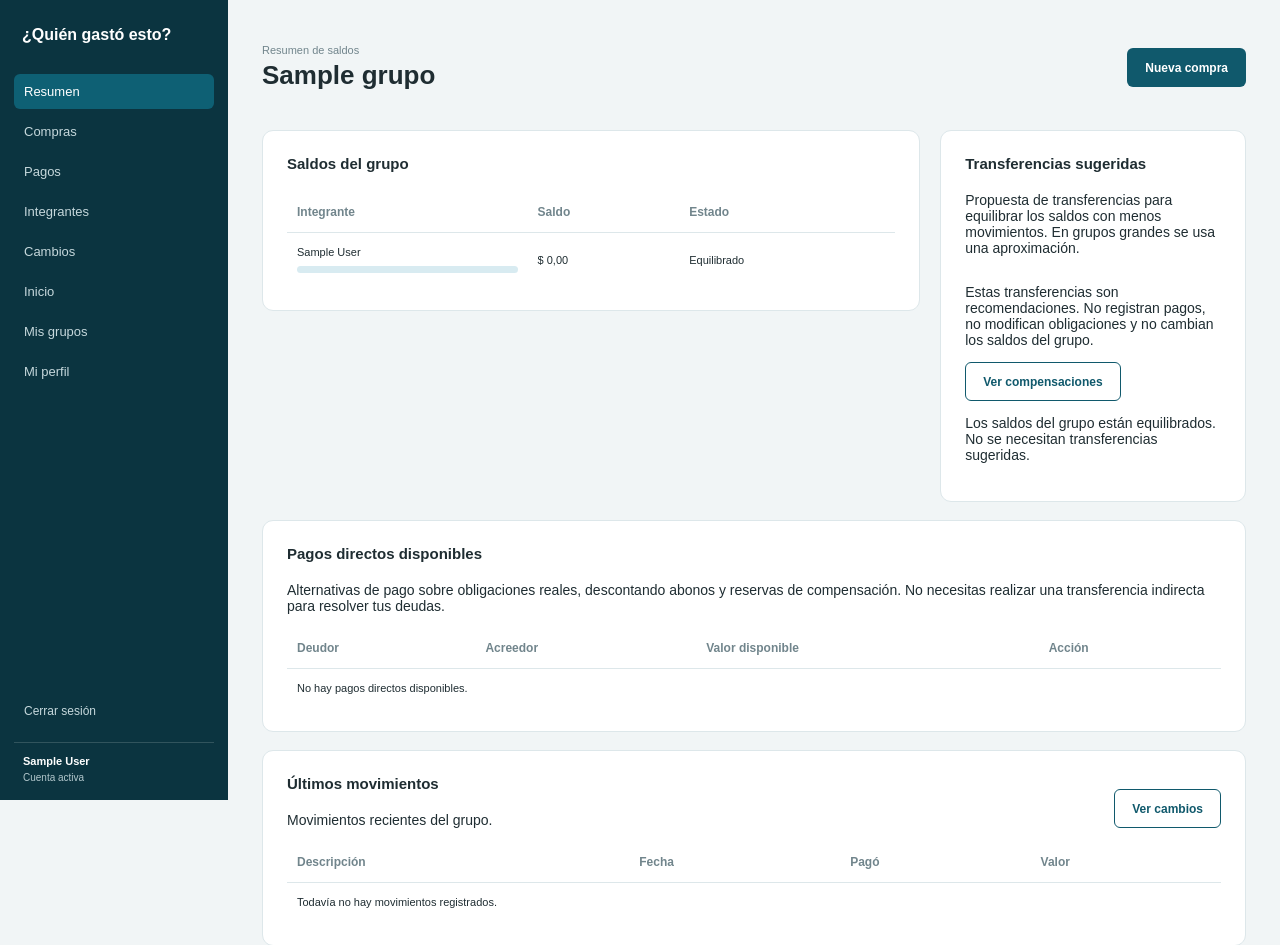
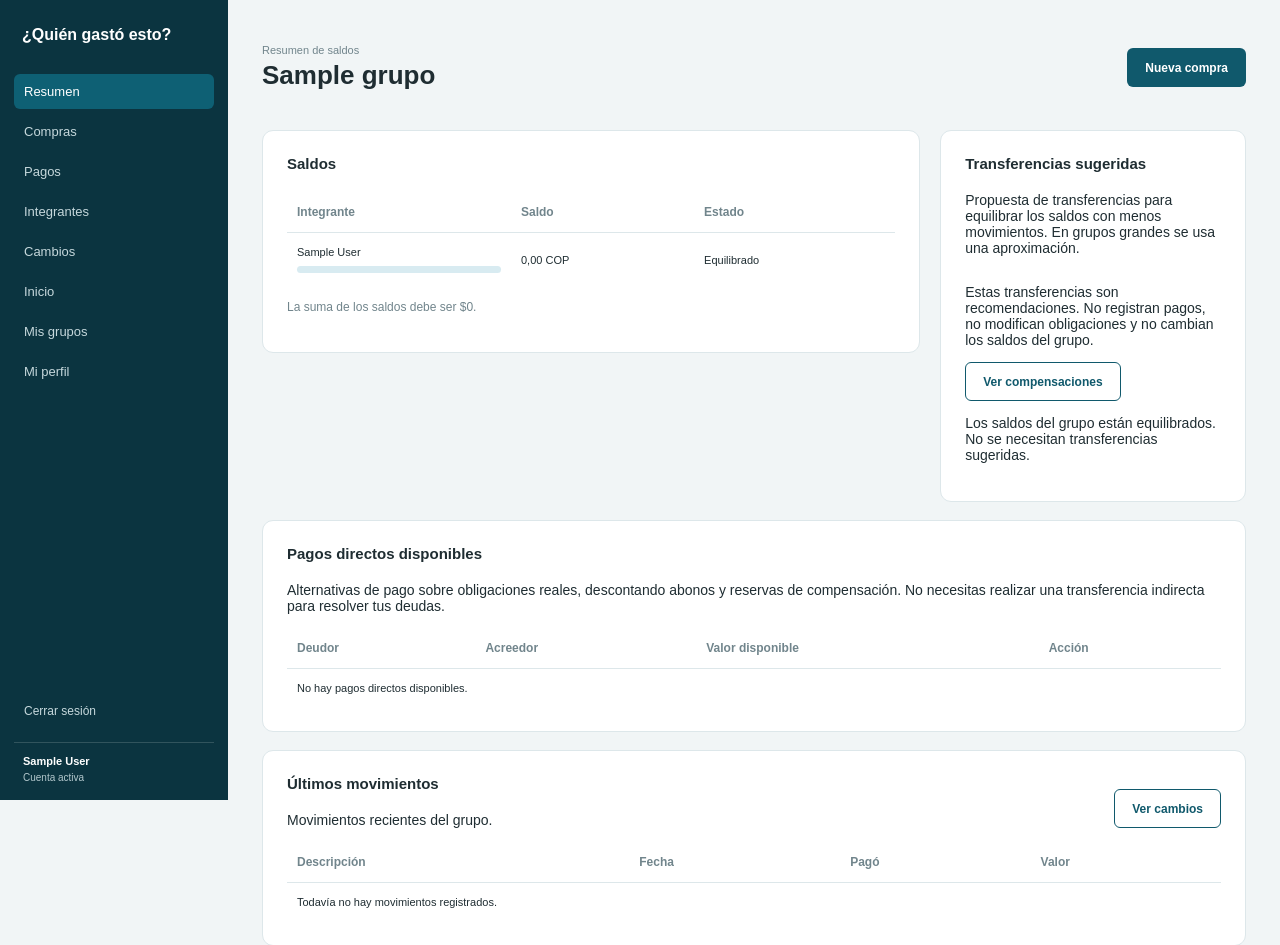
Before and after one commit to Thaliana-maria/Administracion, a Django app: page /grupos/1/dashboard/ in a window 1280 px wide. Shown: the top 945 px of the page. Run offline with Django 5.2, Linux system fonts and the light colour scheme; a user stored in the database is signed in; tables that the repository leaves empty hold one stand-in row (values such as "Sample post"); data that the repository does not hold is empty.

Commit message:
Ajustar resumen de saldos al diseño móvil y ocultar acciones archivadas

```diff
--- a/templates/expenses/grupo_dashboard.html
+++ b/templates/expenses/grupo_dashboard.html
@@ -17,13 +17,13 @@
 <section class="panel feature-panel">
     <div class="section-heading">
         <div>
-            <h2>Saldos del grupo</h2>
+            <h2>Saldos</h2>
 
         </div>
     </div>
 
     <div class="table-wrap">
-        <table class="data-table">
+        <table class="data-table tabla-saldos">
             <thead>
                 <tr>
                     <th>Integrante</th>
@@ -39,14 +39,14 @@
                         {{ usuario.get_full_name|default:usuario.email }}
                         <div class="barra-saldo"><span class="{% if saldo < 0 %}barra-negativa{% endif %}" style="width: {{ porcentaje }}%"></span></div>
                     </td>
-                    <td class="{% if saldo > 0 %}positive{% elif saldo < 0 %}negative{% endif %}">$ {{ saldo|floatformat:2 }}</td>
+                    <td class="{% if saldo > 0 %}positive{% elif saldo < 0 %}negative{% endif %}">{% if saldo > 0 %}+{% endif %}{{ saldo|floatformat:"2g" }} COP</td>
                     <td>
                         {% if saldo > 0 %}
-                            A favor
+                            <span class="estado-saldo favor">A favor</span>
                         {% elif saldo < 0 %}
-                            Pendiente
+                            <span class="estado-saldo debe">Debe</span>
                         {% else %}
-                            Equilibrado
+                            <span class="estado-saldo">Equilibrado</span>
                         {% endif %}
                     </td>
                 </tr>
@@ -60,6 +60,7 @@
             </tbody>
         </table>
     </div>
+    <p class="form-help">La suma de los saldos debe ser $0.</p>
 </section>
 
 <section class="panel feature-panel">
@@ -86,7 +87,7 @@
         </p>
     {% elif transferencias_sugeridas %}
         <div class="table-wrap">
-            <table class="data-table">
+            <table class="data-table tabla-transferencias">
                 <thead>
                     <tr>
                         <th>Deudor</th>
@@ -106,7 +107,7 @@
                         </td>
                         <td>
                             $ {{ transferencia.monto|floatformat:2 }}
-                            {% if transferencia.registrable and user.id == transferencia.deudor.id or transferencia.registrable and puede_gestionar %}
+                            {% if not grupo.archivado %}{% if transferencia.registrable and user.id == transferencia.deudor.id or transferencia.registrable and puede_gestionar %}
                             <a class="button outline" href="{% url 'pagos_grupo' grupo.id %}?deudor={{ transferencia.deudor.id }}&amp;acreedor={{ transferencia.acreedor.id }}&amp;monto={{ transferencia.monto|stringformat:'f' }}">Registrar pago</a>
                             {% elif transferencia.compensable and user.id == transferencia.deudor.id or transferencia.compensable and puede_gestionar %}
                             <form method="post" action="{% url 'solicitar_compensacion' grupo.id %}">{% csrf_token %}
@@ -117,7 +118,7 @@
                                 <button class="button outline" type="submit">Solicitar compensación</button>
                             </form>
                             <small>Requiere la aprobación de todos los participantes.</small>
-                            {% elif not transferencia.registrable %}<small>Consulta los pagos directos disponibles o las solicitudes existentes.</small>{% endif %}
+                            {% elif not transferencia.registrable %}<small>Consulta los pagos directos disponibles o las solicitudes existentes.</small>{% endif %}{% endif %}
                         </td>
                     </tr>
                     {% endfor %}
```
